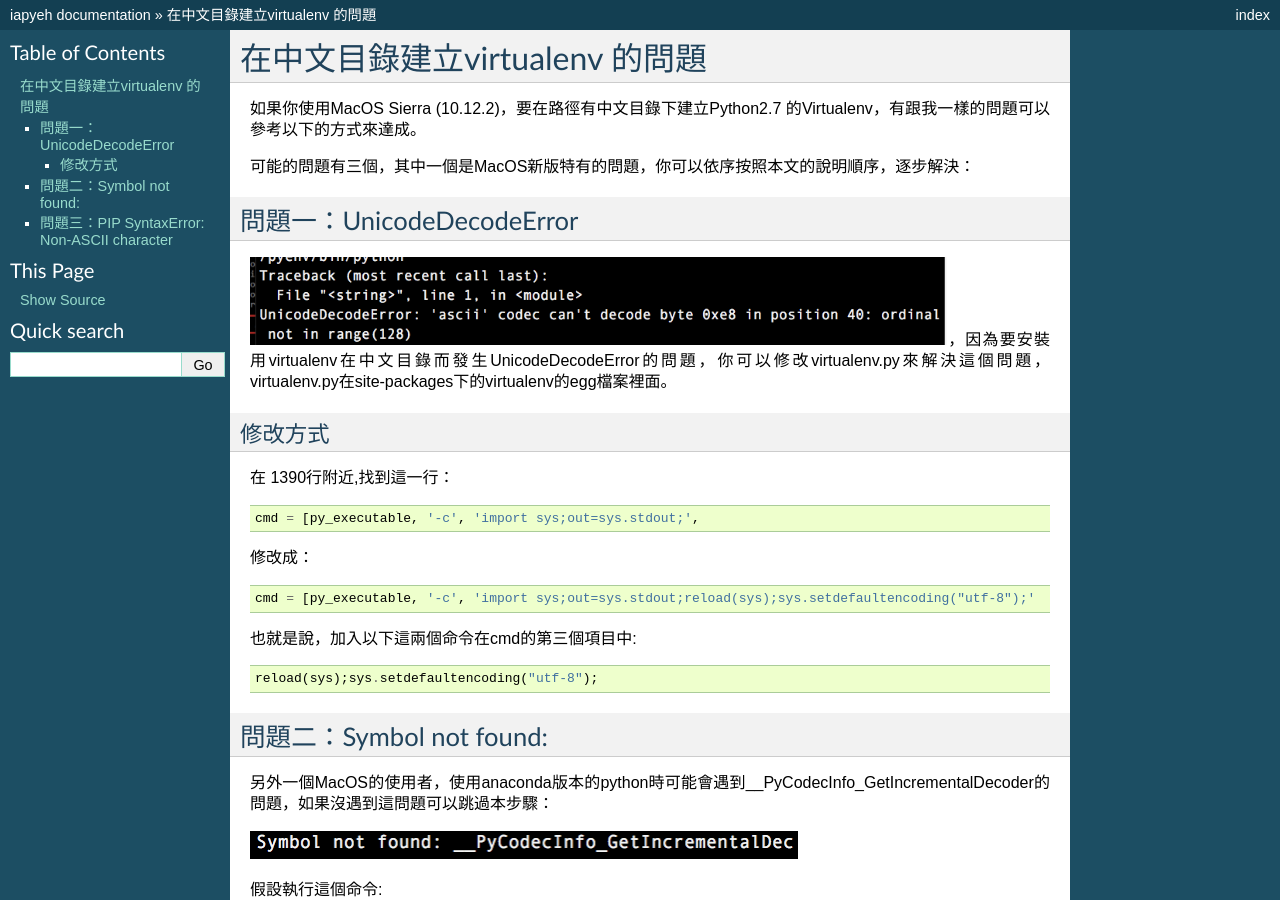
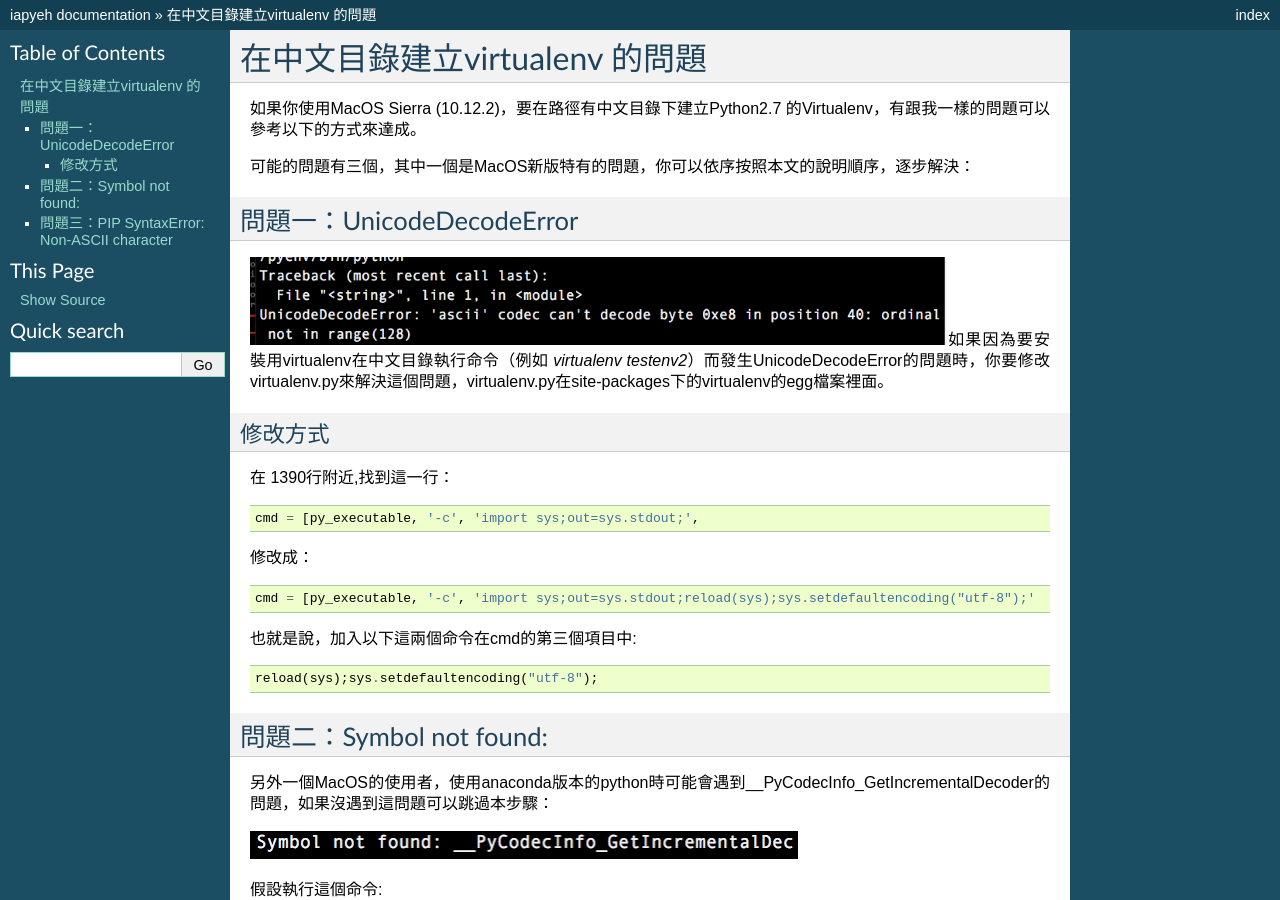
Before and after one commit to iapyeh/iapyeh, a Sphinx documentation site: the page built from docs/blogs/technical/VirtualenvProblem.rst, in a window 1280 px wide and 900 px high. Built offline with Sphinx 7.4.7, drawn with Linux system fonts in a browser that asks for light colours.

Commit message:
Google Docs reST Editor@2017-1-17 18:7:58

```diff
--- a/docs/blogs/technical/VirtualenvProblem.rst
+++ b/docs/blogs/technical/VirtualenvProblem.rst
@@ -13,7 +13,7 @@
 問題一：UnicodeDecodeError
 ==========================
 
-\ |IMG1|\ ，因為要安裝用virtualenv在中文目錄而發生UnicodeDecodeError的問題，你可以修改virtualenv.py來解決這個問題，virtualenv.py在site-packages下的virtualenv的egg檔案裡面。
+\ |IMG1|\ 如果因為要安裝用virtualenv在中文目錄執行命令（例如 `virtualenv testenv2`）而發生UnicodeDecodeError的問題時，你要修改virtualenv.py來解決這個問題，virtualenv.py在site-packages下的virtualenv的egg檔案裡面。
 
 .. _h174fb648377959437b5c1f697c1c40:
 
```
